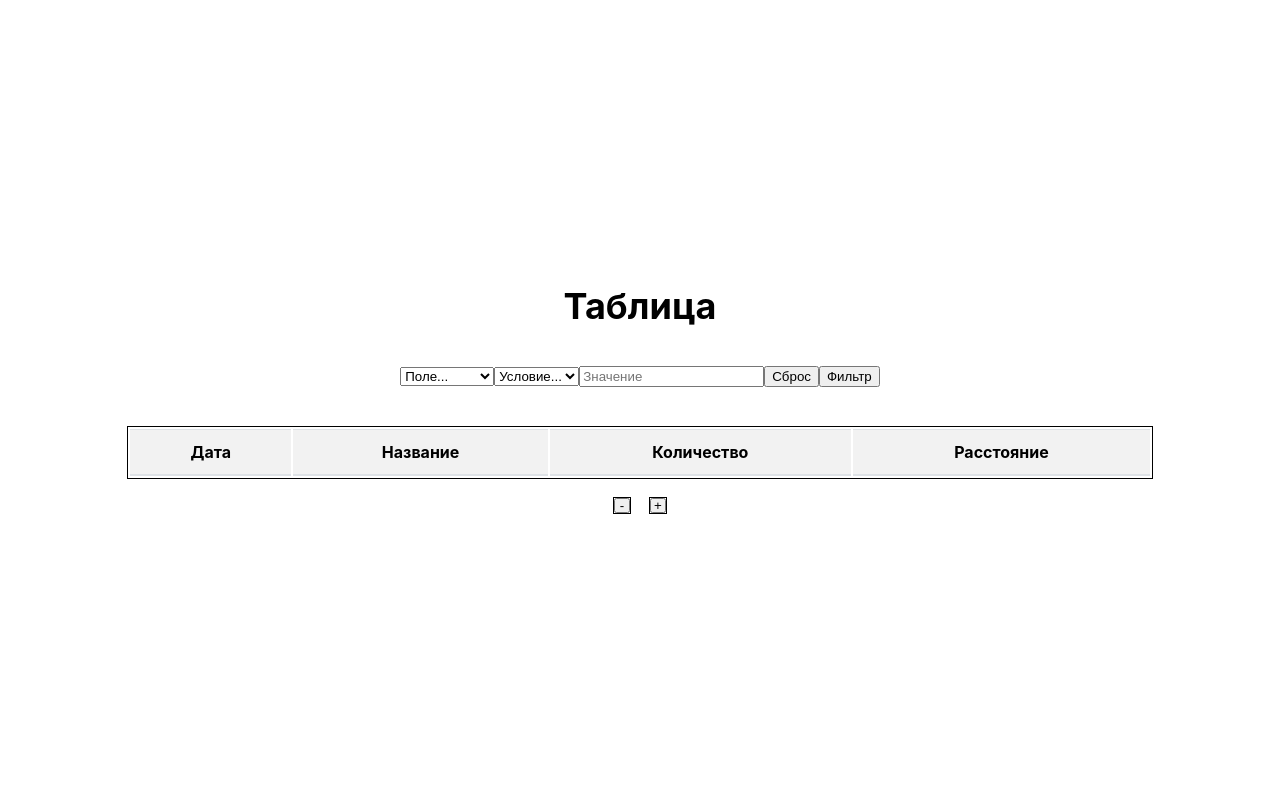
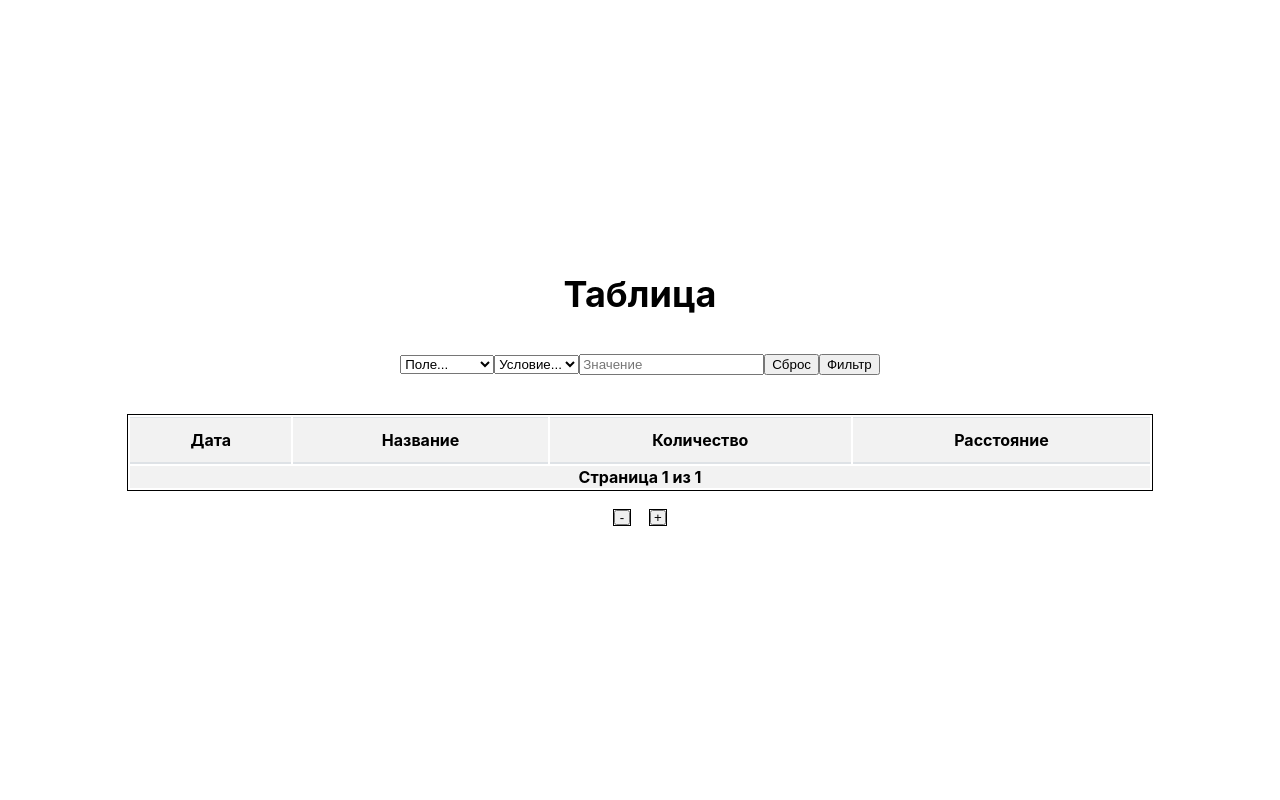
Before and after one commit to Andreev-A/single-page-django, a Django app: page / in a window 1280 px wide. Run offline with Django 3.2, Linux system fonts and the light colour scheme; data that the repository does not hold is empty.

Commit message:
Added data output at startup

```diff
--- a/mysite/singlepage/templates/singlepage/index.html
+++ b/mysite/singlepage/templates/singlepage/index.html
@@ -51,12 +51,16 @@
 						type="text"
 						required
 					/>
-					<button class="table-form__button" type="reset" data-section="1">
+					<button class="table-form__button" id="reset" type="reset" data-section="1">
 						Сброс
 					</button>
 					<input class="table-form__button" type="submit" value="Фильтр">
 				</form>
 				<script>
+				$(document).ready(function(){
+            		$("#reset").trigger("click");
+            		}
+        		);
 				$(document).ready(
 				    $('#post-form').submit(function(e){
 					    e.preventDefault();
```
